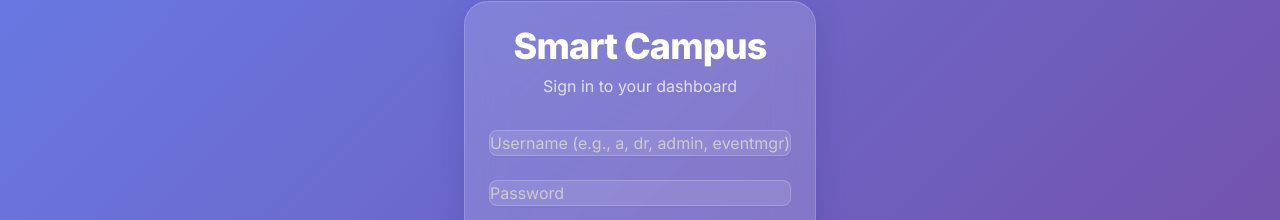
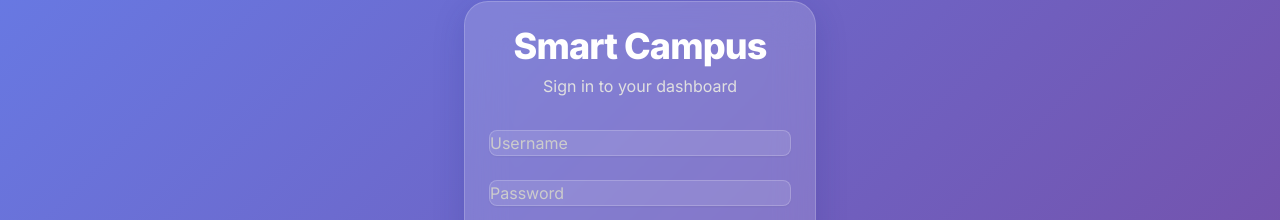
Before and after one commit to mtarvecha660-lgtm/autoatteneance, a plain HTML site: page index.html in a window 1280 px wide. Shown: the part 232-452 px from the top of the page. Drawn offline with nearby package versions, Linux system fonts and the light colour scheme.

Commit message:
Update index.html

```diff
--- a/index.html
+++ b/index.html
@@ -161,7 +161,7 @@
                 </div>
                 <form id="login-form" class="space-y-6">
                     <div>
-                        <input type="text" id="username" placeholder="Username (e.g., a, dr, admin, eventmgr)" class="w-full shadow-sm" required>
+                        <input type="text" id="username" placeholder="Username" class="w-full shadow-sm" required>
                     </div>
                     <div>
                         <input type="password" id="password" placeholder="Password" class="w-full shadow-sm" required>
```
